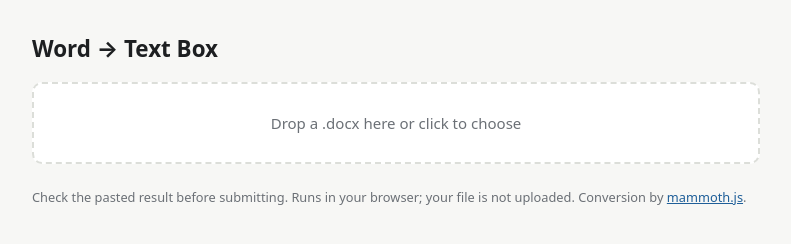
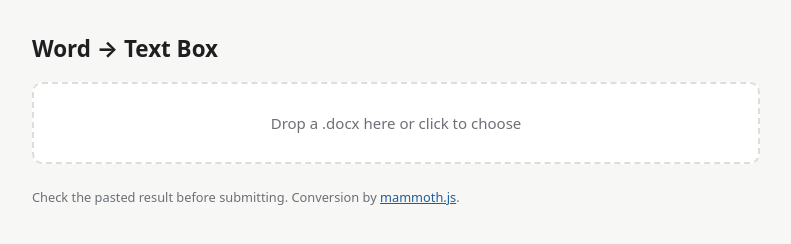
Before and after one commit to elijah4000/word-to-textbox, a website built with Vite: page index.html in a window 1280 px wide. Shown: the whole page, without its empty margins (244-1035 px from the left). Built offline with nearby package versions, Linux system fonts and the light colour scheme.

Commit message:
Remove privacy sentence from footer

```diff
--- a/index.html
+++ b/index.html
@@ -87,7 +87,7 @@
 
     <footer class="foot">
       Check the pasted result before submitting.
-      Runs in your browser; your file is not uploaded. Conversion by
+      Conversion by
       <a href="https://github.com/mwilliamson/mammoth.js" rel="noreferrer">mammoth.js</a>.
     </footer>
 
```
